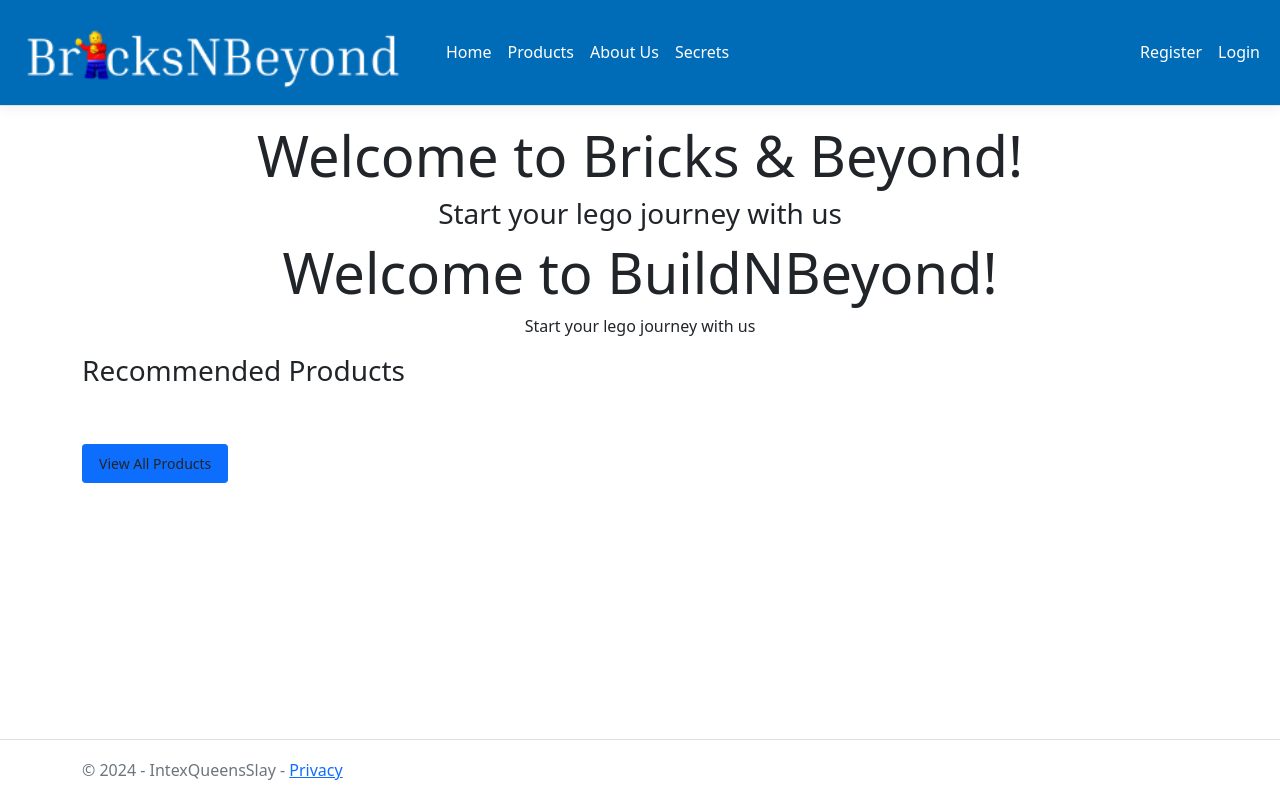
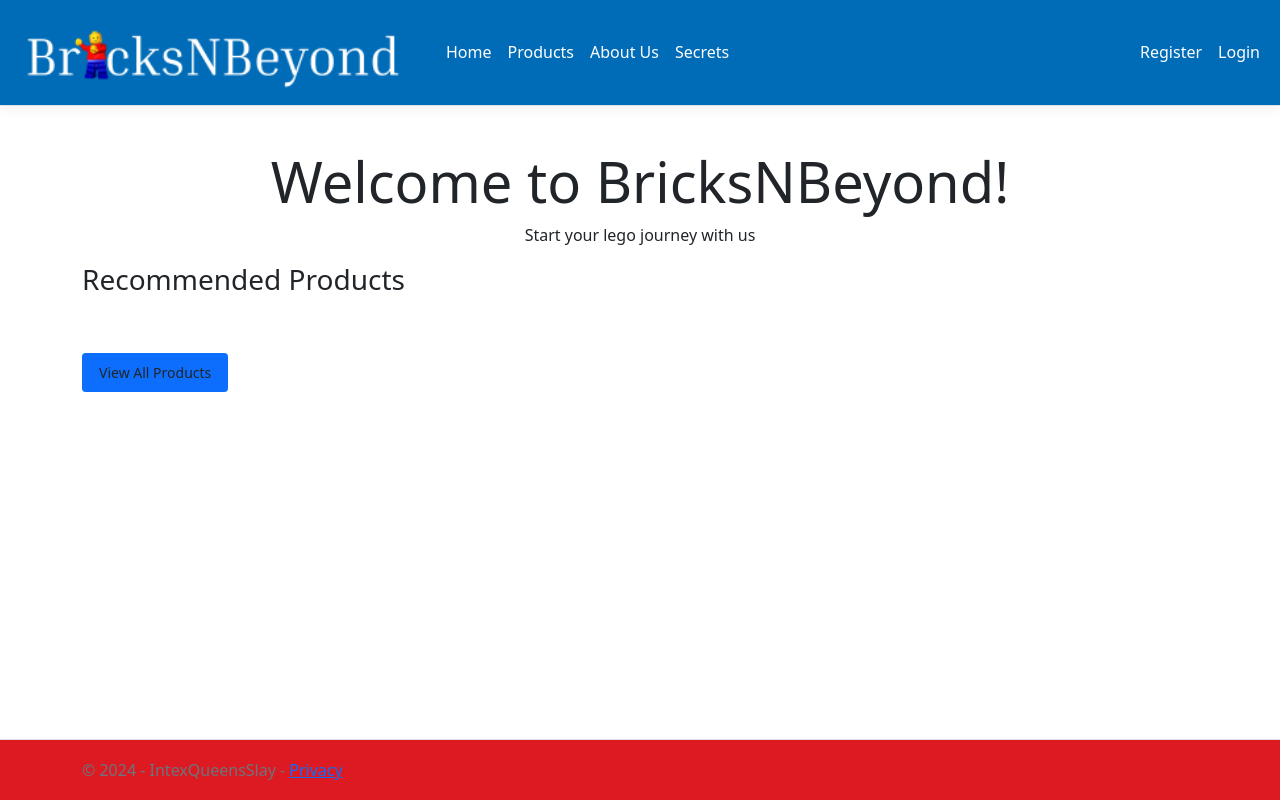
Before and after one commit to ltsubaki/BricksNBeyond, an ASP.NET Core app: page / in a window 1280 px wide. Run offline with ASP.NET Core 8, Linux system fonts and the light colour scheme; style sheets or scripts are compiled from the project's sources; some libraries are stand-ins or nearby versions.

Commit message:
format stuff

```diff
--- a/Views/Home/Index.cshtml
+++ b/Views/Home/Index.cshtml
@@ -3,13 +3,10 @@
 }
 @model List<Customer>
 
-<div class="text-center">
-    <h1 class="display-4">Welcome to Bricks & Beyond!</h1>
-    <h3>Start your lego journey with us</h3>
-</div>
+ <br /><br />
 <div class="container">
     <div class="text-center">
-        <h1 class="display-4">Welcome to BuildNBeyond!</h1>
+        <h1 class="display-4">Welcome to BricksNBeyond!</h1>
         <p>Start your lego journey with us</p>
     </div>
 
--- a/Views/Shared/_Layout.cshtml
+++ b/Views/Shared/_Layout.cshtml
@@ -9,7 +9,8 @@
     <link rel="stylesheet" href="~/IntexQueensSlay.styles.css" asp-append-version="true" />
 </head>
 <body>
-    <header>
+
+    <header style="position: fixed; top: 0; left: 0; width: 100%; z-index: 100;">
         <nav class="navbar navbar-expand-sm navbar-toggleable-sm navbar-light bg-blue border-bottom box-shadow mb-3">
             <div class="container-fluid">
                 <a class="navbar-brand" asp-area="" asp-controller="Home" asp-action="Index">
@@ -39,13 +40,14 @@
             </div>
         </nav>
     </header>
+
     <div>
-        <main role="main" class="pb-3">
+        <main role="main" class="pb-3" style="padding-top: 100px;">
             @RenderBody()
         </main>
     </div>
 
-    <footer class="border-top footer text-muted">
+    <footer class="border-top footer text-muted" style="background-color: #DD1A21; color: white">
         <div class="container">
             &copy; 2024 - IntexQueensSlay - <a asp-area="" asp-controller="Home" asp-action="Privacy">Privacy</a>
         </div>
```
